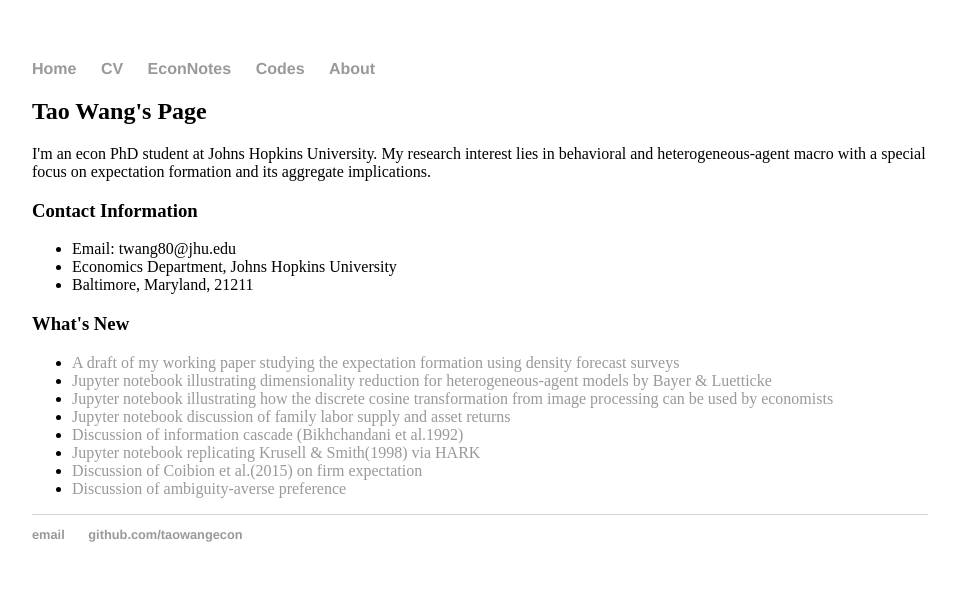
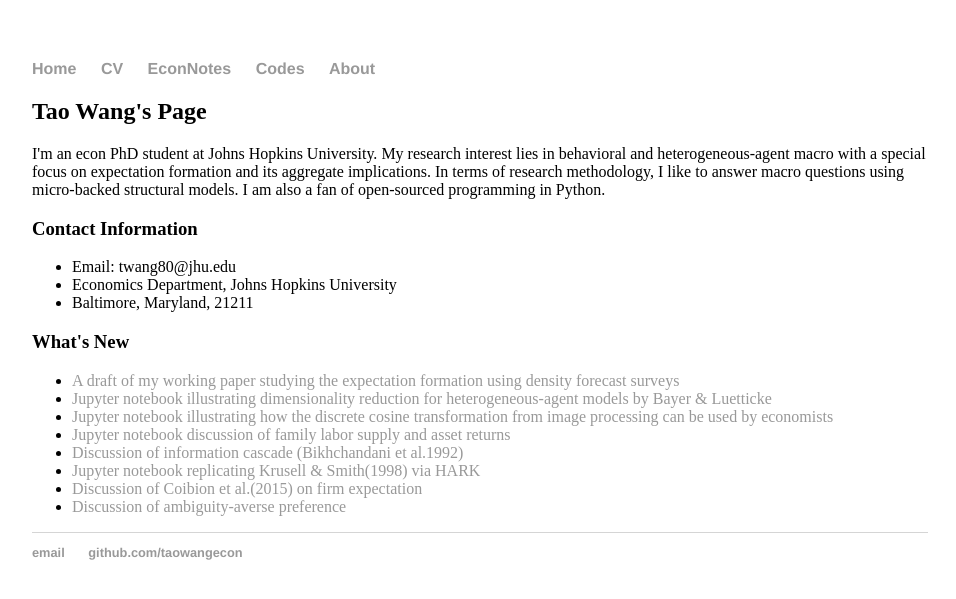
Before and after one commit to iworld1991/TaoWangEcon.github.io, a Jekyll site: the page built from index.html, in a window 1280 px wide. Shown: the top 599 px of the page, without its empty margins (160-1116 px from the left). Built offline with Jekyll 4.4.1, drawn with Linux system fonts in a browser that asks for light colours.

Commit message:
Update index.html

```diff
--- a/index.html
+++ b/index.html
@@ -5,7 +5,9 @@ title: Tao Wang's Page
 <div class="blurb">
 	<h2> {{page.title}} </h2>
 	<p2>I'm an econ PhD student at Johns Hopkins University.</p2>
-	<p3>My research interest lies in behavioral and heterogeneous-agent macro with a special focus on expectation formation and its aggregate implications.</p3>
+	<p3>My research interest lies in behavioral and heterogeneous-agent macro with a special focus on expectation formation and its aggregate implications. </p3>
+	<p4>In terms of research methodology, I like to answer macro questions using micro-backed structural models. </p4>
+	<p5>I am also a fan of open-sourced programming in Python. </p5>
 	<h3> Contact Information </h3>
 	  <ul>
 	 <li>Email: twang80@jhu.edu</li>
```
